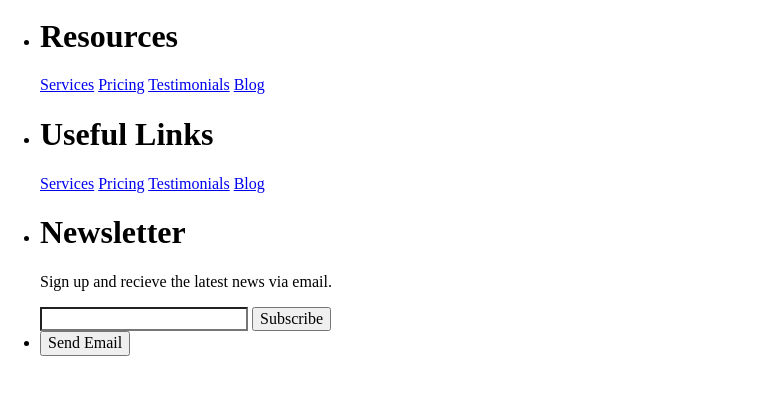
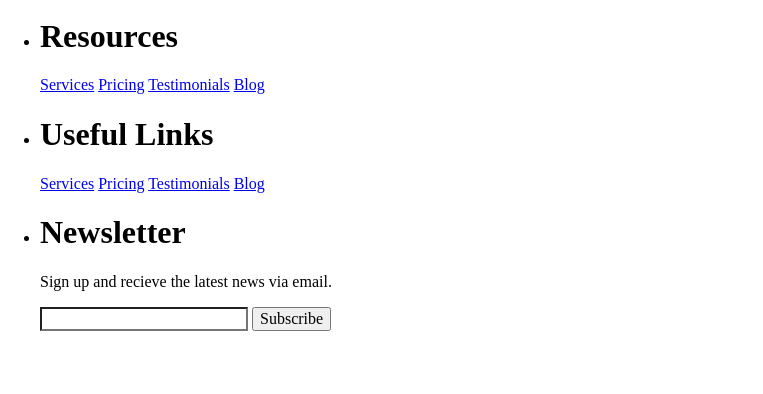
Before and after one commit to jtj48/Info-151, a plain HTML site: page Info-151-F23-Project-Template/index.html in a window 1280 px wide. Shown: the part 184-578 px from the top of the page, without its empty margins (0-763 px from the left). Drawn offline with Linux system fonts and the light colour scheme.

Commit message:
Update index.html

```diff
--- a/Info-151-F23-Project-Template/index.html
+++ b/Info-151-F23-Project-Template/index.html
@@ -37,9 +37,6 @@
 
                 </form>
             </li>
-            <li>
-              <button>Send Email</button>
-            </li>
     <script src="js/scripts-dist.js"></script>
 
 
```
